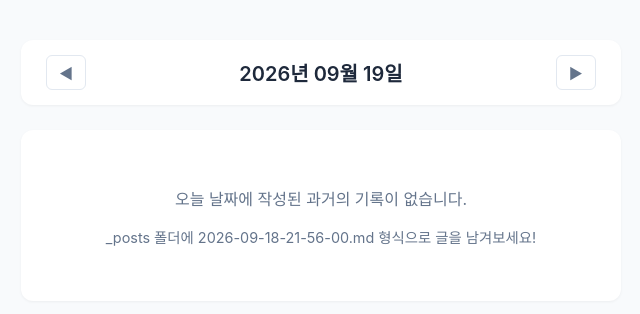
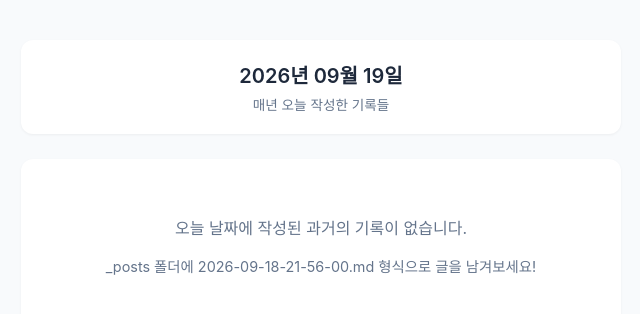
Before and after one commit to yunjeh/journal, a Jekyll site: the page built from index.md, in a window 1280 px wide. Shown: the top 314 px of the page, without its empty margins (319-959 px from the left). Built offline with Jekyll 4.4.1, drawn with Linux system fonts in a browser that asks for light colours.

Commit message:
Refactor diary header layout and styles

```diff
--- a/_layouts/default.html
+++ b/_layouts/default.html
@@ -18,11 +18,9 @@
             max-width: 600px;
         }
         .diary-header {
-            display: flex;
-            align-items: center;
-            justify-content: space-between;
+            text-align: center;
             background: #ffffff;
-            padding: 15px 25px;
+            padding: 20px;
             border-radius: 12px;
             box-shadow: 0 1px 3px rgba(0,0,0,0.05);
             margin-bottom: 25px;
@@ -31,43 +29,21 @@
             font-size: 1.25rem;
             font-weight: 600;
             margin: 0;
+            color: #1e293b;
         }
-        .nav-btn {
-            background: none;
-            border: 1px solid #e2e8f0;
-            border-radius: 6px;
-            padding: 6px 12px;
-            cursor: pointer;
-            font-size: 0.9rem;
-            color: #64748b;
-        }
-        .diary-entry {
-            background: #ffffff;
-            padding: 24px;
-            border-radius: 12px;
-            box-shadow: 0 1px 3px rgba(0,0,0,0.05);
-            margin-bottom: 20px;
-            border-left: 4px solid #3b82f6;
-        }
-        .entry-meta {
+        .diary-subtext {
             font-size: 0.85rem;
             color: #64748b;
-            margin-bottom: 12px;
-            font-weight: 500;
-        }
-        .entry-content {
-            line-height: 1.7;
-            font-size: 1rem;
+            margin-top: 5px;
         }
     </style>
 </head>
 <body>
     <div class="diary-container">
-        <!-- 상단 날짜 네비게이션 -->
+        <!-- 상단 날짜 헤더 -->
         <header class="diary-header">
-            <button class="nav-btn">◀</button>
             <h1 class="current-date">{{ site.time | date: "%Y년 %m월 %d일" }}</h1>
-            <button class="nav-btn">▶</button>
+            <div class="diary-subtext">매년 오늘 작성한 기록들</div>
         </header>
 
         <!-- 메인 피드 영역 -->
```
